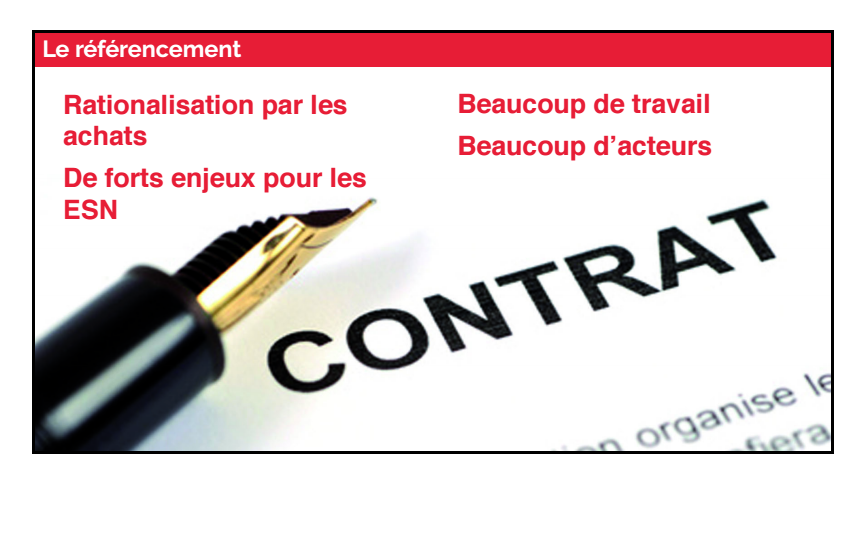
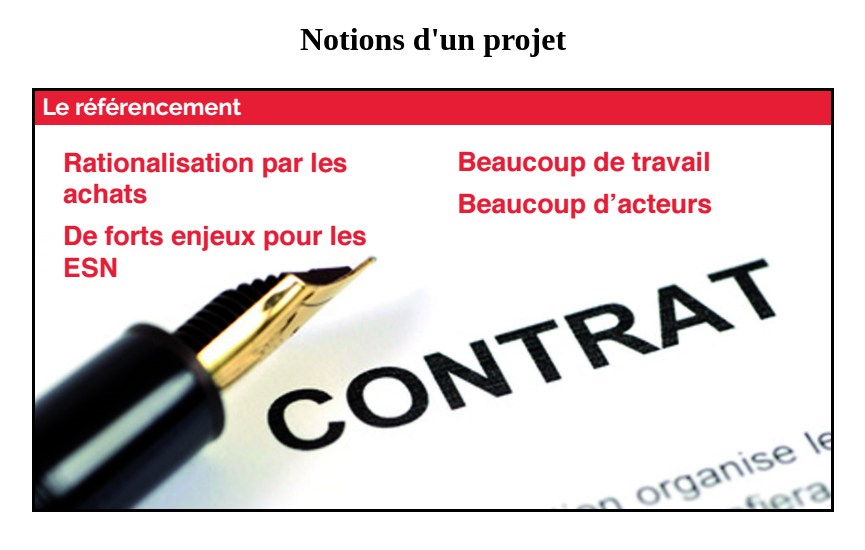
Before and after one commit to DTAFormation/The-A-Team, a plain HTML site: page notions_projet.html in a window 1280 px wide. Shown: the whole page, without its empty margins (207-1072 px from the left). Drawn offline with Linux system fonts and the light colour scheme.

Commit message:
notions projet #5

```diff
--- a/css/style.css
+++ b/css/style.css
@@ -1,5 +1,9 @@
 body {
 	padding: 0;
+}
+
+#title {
+	text-align: center;
 }
 
 #slider {
--- a/notions_projet.html
+++ b/notions_projet.html
@@ -9,6 +9,7 @@
 
 <body>
 
+	<h1 id="title">Notions d'un projet</h1>
 
 	<div id="slider">
 		<a href="#"><img src="img/avant_vente.png" alt="bbbbdsf adsfd" /></a>
```
